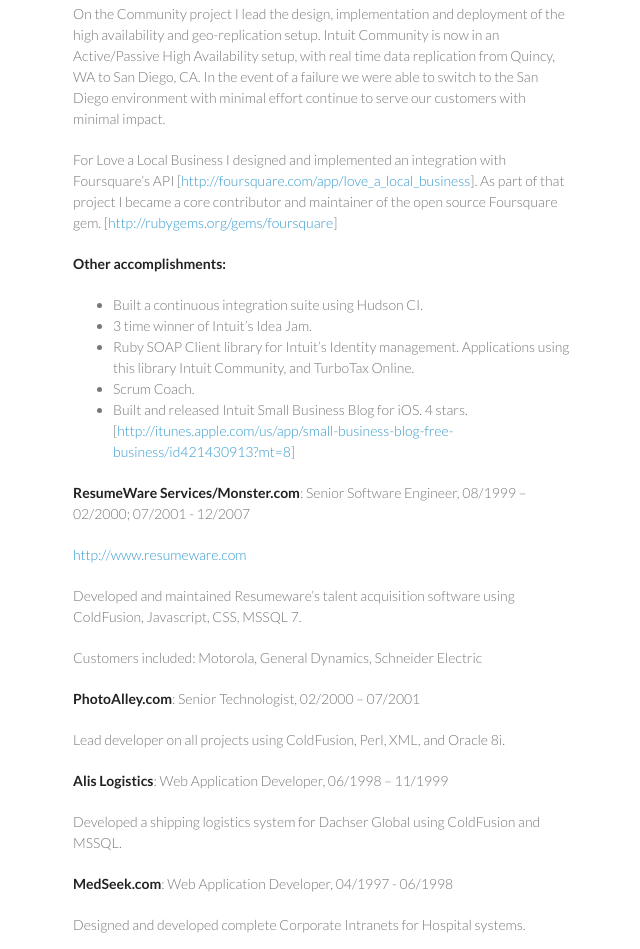
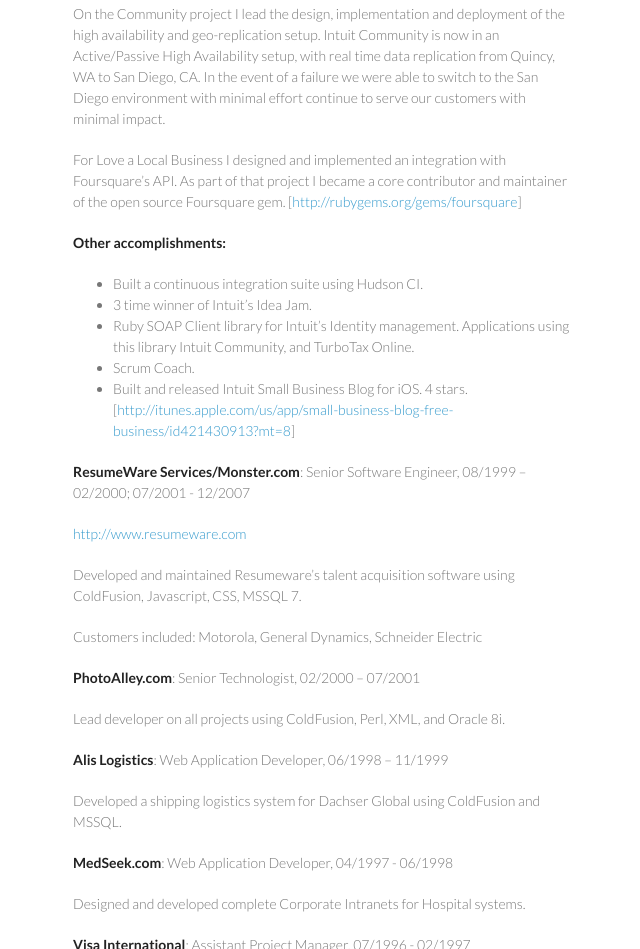
Before and after one commit to tjhanley/tjhanley.github.com, a plain HTML site: page index.html in a window 1280 px wide. Shown: the part 1461-2410 px from the top of the page, without its empty margins (497-1137 px from the left). Drawn offline with Linux system fonts and the light colour scheme.

Commit message:
removed link to foursquare app

```diff
--- a/index.html
+++ b/index.html
@@ -67,7 +67,7 @@ Github Services callback for TargetProcess: [<a href="https://github.com/JonnyFu
 
 <p>On the Community project I lead the design, implementation and deployment of the high availability and geo-replication setup. Intuit Community is now in an Active/Passive High Availability setup, with real time data replication from Quincy, WA to San Diego, CA. In the event of a failure we were able to switch to the San Diego environment with minimal effort continue to serve our customers with minimal impact.</p>
 
-<p>For Love a Local Business I designed and implemented an integration with Foursquare’s API [<a href="http://foursquare.com/app/love_a_local_business">http://foursquare.com/app/love_a_local_business</a>]. As part of that project I became a core contributor and maintainer of the open source Foursquare gem. [<a href="http://rubygems.org/gems/foursquare">http://rubygems.org/gems/foursquare</a>]</p>
+<p>For Love a Local Business I designed and implemented an integration with Foursquare’s API. As part of that project I became a core contributor and maintainer of the open source Foursquare gem. [<a href="http://rubygems.org/gems/foursquare">http://rubygems.org/gems/foursquare</a>]</p>
 
 <p><strong>Other accomplishments:</strong></p>
 
```
